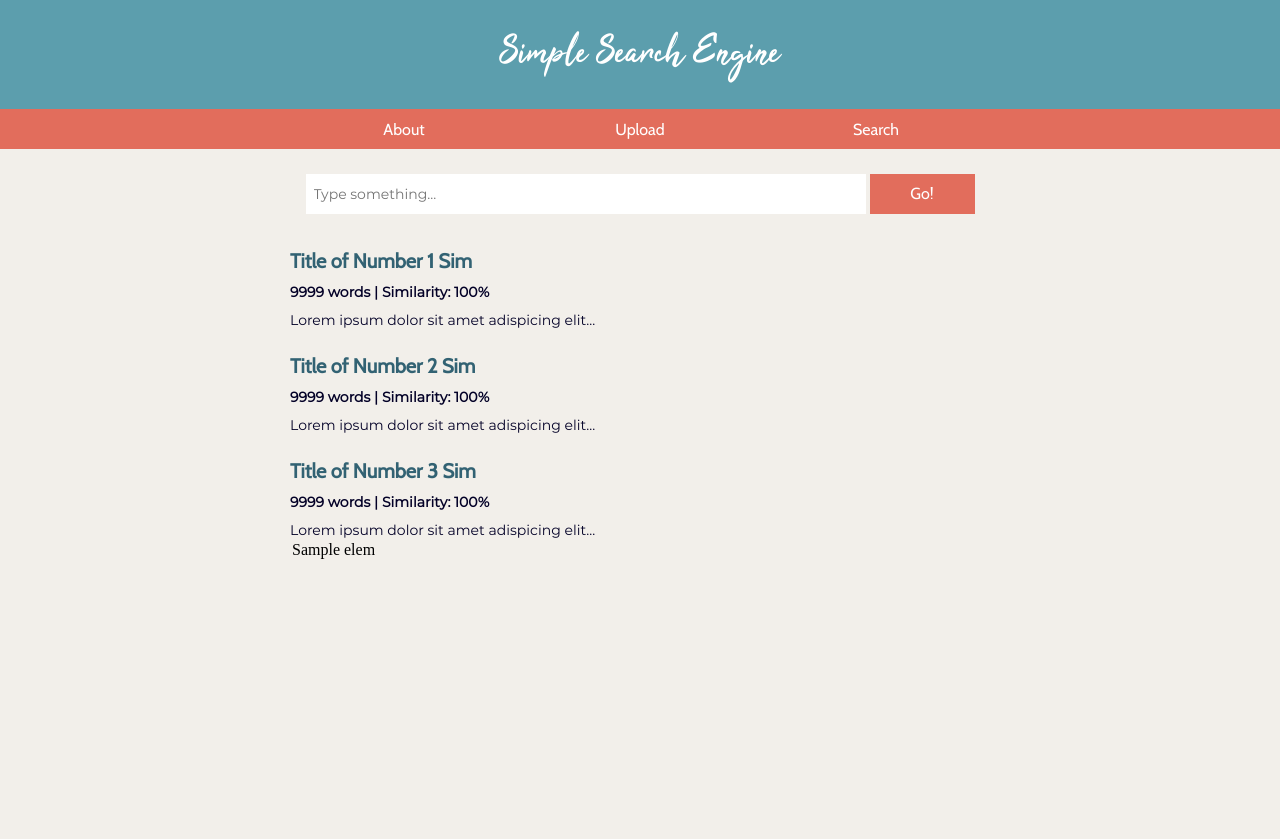
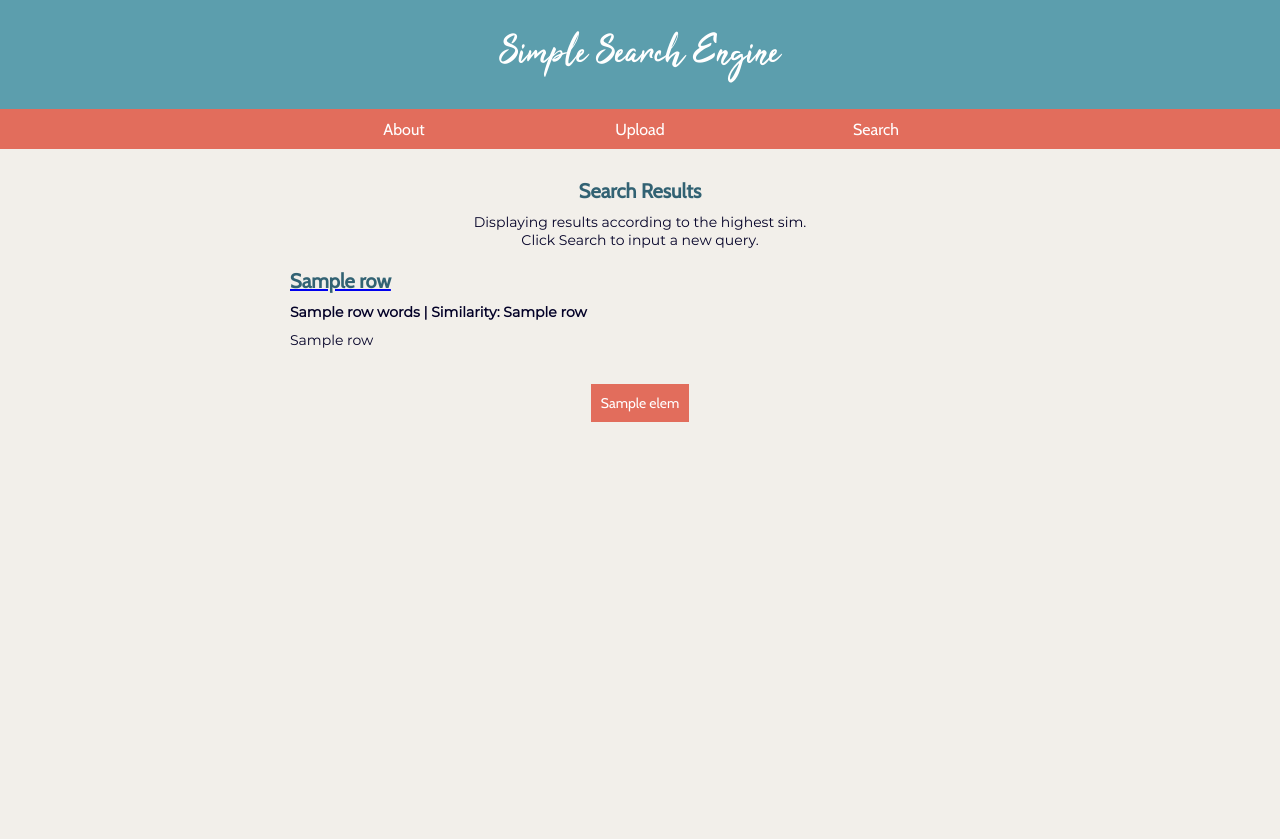
Before and after one commit to raisvaza/Algeo02-19060, a Flask app: template src/templates/result.html in a window 1280 px wide. After the commit the page ends 422 px from the top, so only its background shows below. Run offline with Flask 2, Linux system fonts and the light colour scheme; the template is opened without the code that fills it: most values are stand-ins (such as "Sample title", 1, 10 or a date in 2020).

Commit message:
Added Table Styles and Jinja Iteration

```diff
--- a/src/static/css/styles.css
+++ b/src/static/css/styles.css
@@ -251,3 +251,51 @@ button:hover {
     height: 250px;
     margin: -20px;
 }
+
+.table-wrapper {
+    text-align: center;
+    width: 100%;
+    max-width: 700px;
+    overflow: auto;
+    margin: auto;
+    padding-top: 10px;
+}
+
+/* Hide scrollbars */
+
+.table-wrapper::-webkit-scrollbar {
+    display: none; /* Chrome, Safari, Opera */
+}
+
+.table-wrapper {
+    -ms-overflow-style: none;  /* IE and Edge */
+    scrollbar-width: none;  /* Firefox */
+}
+
+
+/* Table Properties */
+
+table {
+    text-align: center;
+    color: #030027;
+    font-family: "Montserrat";
+    font-size: 14px;
+    font-weight: lighter;
+    margin: auto;
+    border-collapse: collapse;
+}
+
+tr, td {
+    padding: 10px;
+    min-width: 60px;
+}
+
+tr:nth-child(odd) {
+    background-color: #FFFFFF;
+}
+
+tr:first-child {
+    background-color: #E26D5C;
+    font-family: "Cabin";
+    color: #FFFFFF;
+}
--- a/src/templates/result.html
+++ b/src/templates/result.html
@@ -25,43 +25,24 @@
 
     <!--Searchbox-->
     <div class="search-box">
-        <form action = "/" method = "POST">
-            <input type="text" name="query" placeholder="Type something..."/>
-            <input type="submit" value="Go!" style="width:15%; min-width: 50px; margin: 20px 0px" />
-        </form>
+        <h2 style="margin-top: 30px">Search Results</h2>
+        <p>Displaying results according to the highest sim.<br>Click Search to input a new query.</p>
     </div>
 
     <!--Content-->
     <div class="content-wrapper">
+
+        <!--Results-->
+        {% for row in isi %}
             <div class="result-object">
-            <h2>Title of Number 1 Sim</h2>
-            <h3>9999 words | Similarity: 100%</h3>
-            <p>Lorem ipsum dolor sit amet adispicing elit...</p>
+                <a href="/uploads/{{row[0]}}"><h2>{{row[1]}}</h2></a>
+                <h3>{{row[3]}} words | Similarity: {{row[4]}}</h3>
+                <p>{{row[5]}}</p>
             </div>
-        <div class="result-object">
-            <h2>Title of Number 2 Sim</h2>
-            <h3>9999 words | Similarity: 100%</h3>
-            <p>Lorem ipsum dolor sit amet adispicing elit...</p>
-        </div>
-        <div class="result-object">
-            <h2>Title of Number 3 Sim</h2>
-            <h3>9999 words | Similarity: 100%</h3>
-            <p>Lorem ipsum dolor sit amet adispicing elit...</p>
-        </div>
-        <div class="result-object">
-            <h2>Title of Number 4 Sim</h2>
-            <h3>9999 words | Similarity: 100%</h3>
-            <p>Lorem ipsum dolor sit amet adispicing elit...</p>
-        </div>
-        <div class="result-object">
-            <h2>Title of Number 5 Sim</h2>
-            <h3>9999 words | Similarity: 100%</h3>
-            <p>Lorem ipsum dolor sit amet adispicing elit...</p>
-        </div>
-    </div>
+        {% endfor %}
 
         <!--Table-->
-    <div class="content-wrapper">
+        <div class="table-wrapper">
             <table>
                 {% for row in result %}
                     <tr>
@@ -72,6 +53,7 @@
                 {% endfor %}
             </table>
         </div>
+    </div>
 
 </body>
 
```
Lines whose indentation alone changed are shown as unchanged.
